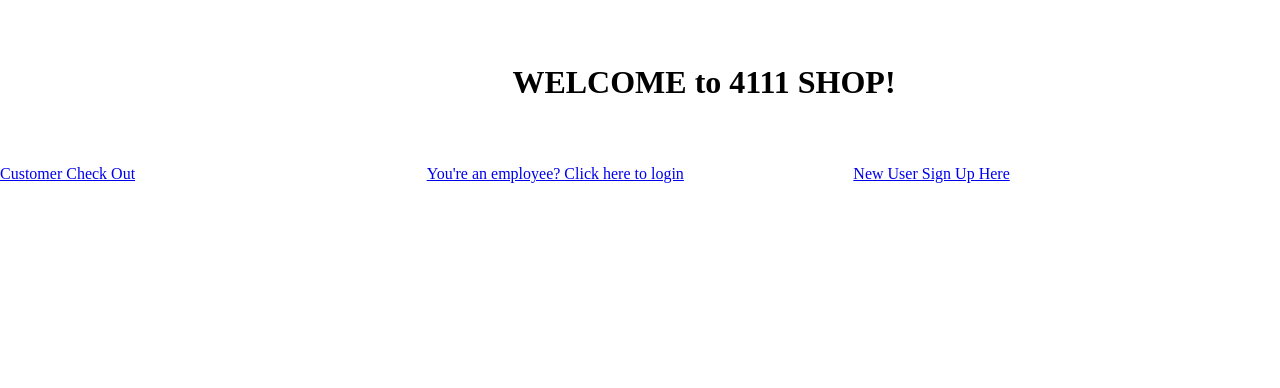
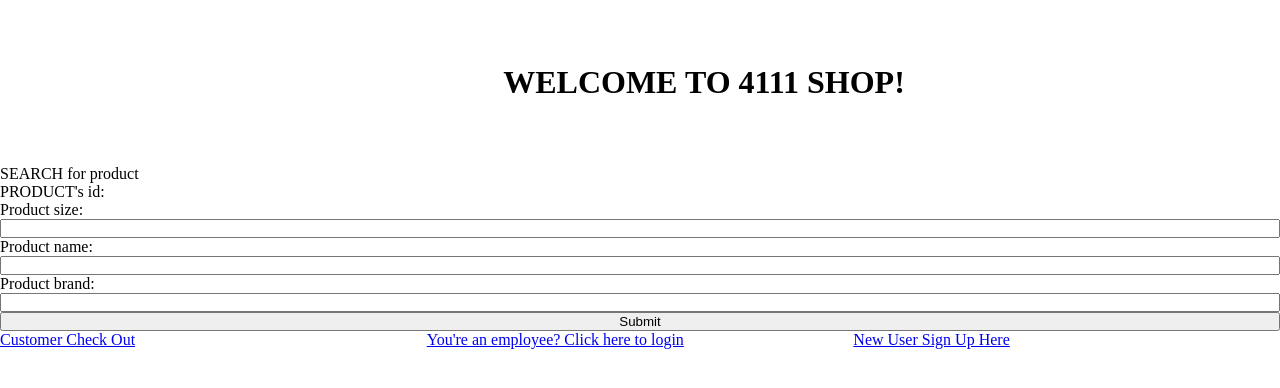
Before and after one commit to Stephaniesunsun/4111-shop, a Flask app: template templates/index.html in a window 1280 px wide; the page is wider, and only the part inside the window is pictured. Shown: the top 388 px of that part. Run offline with Flask 2, Linux system fonts and the light colour scheme; the template is opened without the code that fills it, so the values that code supplies are empty; parts of the project's set-up code (start-up, migrations or seed data) failed here and were passed over.

Commit message:
add product query

```diff
--- a/server.py
+++ b/server.py
@@ -19,6 +19,7 @@ import mimetypes
 import os
 from re import M
 from unicodedata import name
+from numpy import size
 
 from sqlalchemy import *
 from sqlalchemy.pool import NullPool
@@ -86,6 +87,32 @@ def index():
 
     return render_template("index.html", products=products)
 
+@app.route('/query_product', methods=['GET', 'POST'])
+def query_product():
+    cursor = g.conn.execute("SELECT product_id,product_name,brand,price,cloth_size,stock_num FROM product")
+    products = []
+    qsize = request.form['query_size']
+    qname = request.form['query_name']
+    qbrand=request.form['query_brand']
+    if not qsize and not qname and not qbrand:
+        return redirect('/')
+    for result in cursor:
+        row= dict(result)
+
+        print(row)
+        if row['cloth_size'] and qsize:
+            if qsize == row['cloth_size'].strip():
+                products.append(row)
+                continue
+        if row['brand'] and qbrand:
+            if qbrand in row['brand']:
+                products.append(row)
+                continue
+        if qname:
+            if qname in row['product_name']:
+                products.append(row)
+                continue
+    return render_template('index.html',query_product_info=products)
 
 @app.route('/login_customer', methods=['GET'])
 def cus_switch():
--- a/templates/index.html
+++ b/templates/index.html
@@ -9,11 +9,39 @@
 </head>
 <body id='index'>
     <div>
-        <h1>WELCOME to 4111 SHOP!</h1>
+        <h1>WELCOME TO 4111 SHOP!</h1>
+        <div class='Query—product'>
+            <p>SEARCH for product</p>
+            PRODUCT's id:
+            <form class='form' action="/query_product" method="POST">
+                Product size:
+                <input type="text" name='query_size'>
+                Product name:
+                <input type="text" name='query_name'>
+                Product brand:
+                <input type="text" name='query_brand'>
+                <input class='submit' type="submit"/>
+            </form>
+        </div>
         <div class='option'>
             <a href='/login_customer'>Customer Check Out</a>
             <a href=/login_employee>You're an employee? Click here to login</a>
             <a href=/signup>New User Sign Up Here</a>
+        </div>
+        <div class='query_product_info'>
+        {% for product in query_product_info %}
+        <div class='product'>
+            <h3>{{product['product_name']}}</h3>
+            <p>price:{{product['price']}}</p>
+            <p>brand:{{product['brand']}}</p>
+            <p>stock:{{product['stock_num']}}</p>
+            <p>size:{{product['cloth_size']}}</p>
+            <div class='button-container'>
+                <button class='add-shopping'>Add to shopping cart</button>
+                <button class='delete-shopping'>Clear shopping cart</button>
+            </div>
+        </div>
+        {% endfor %}
         </div>
         <div class='products'>
         {% for product in products %}
```
